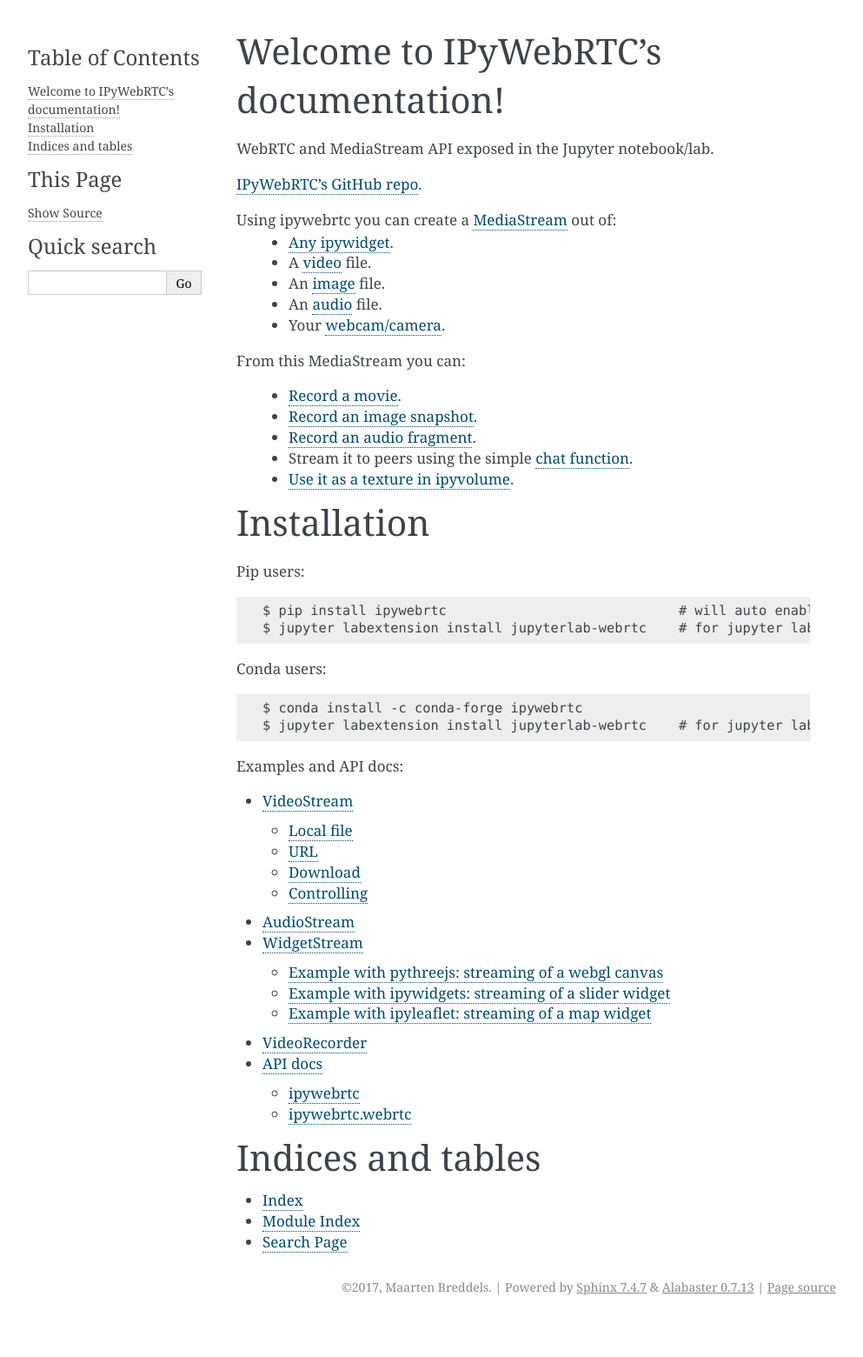
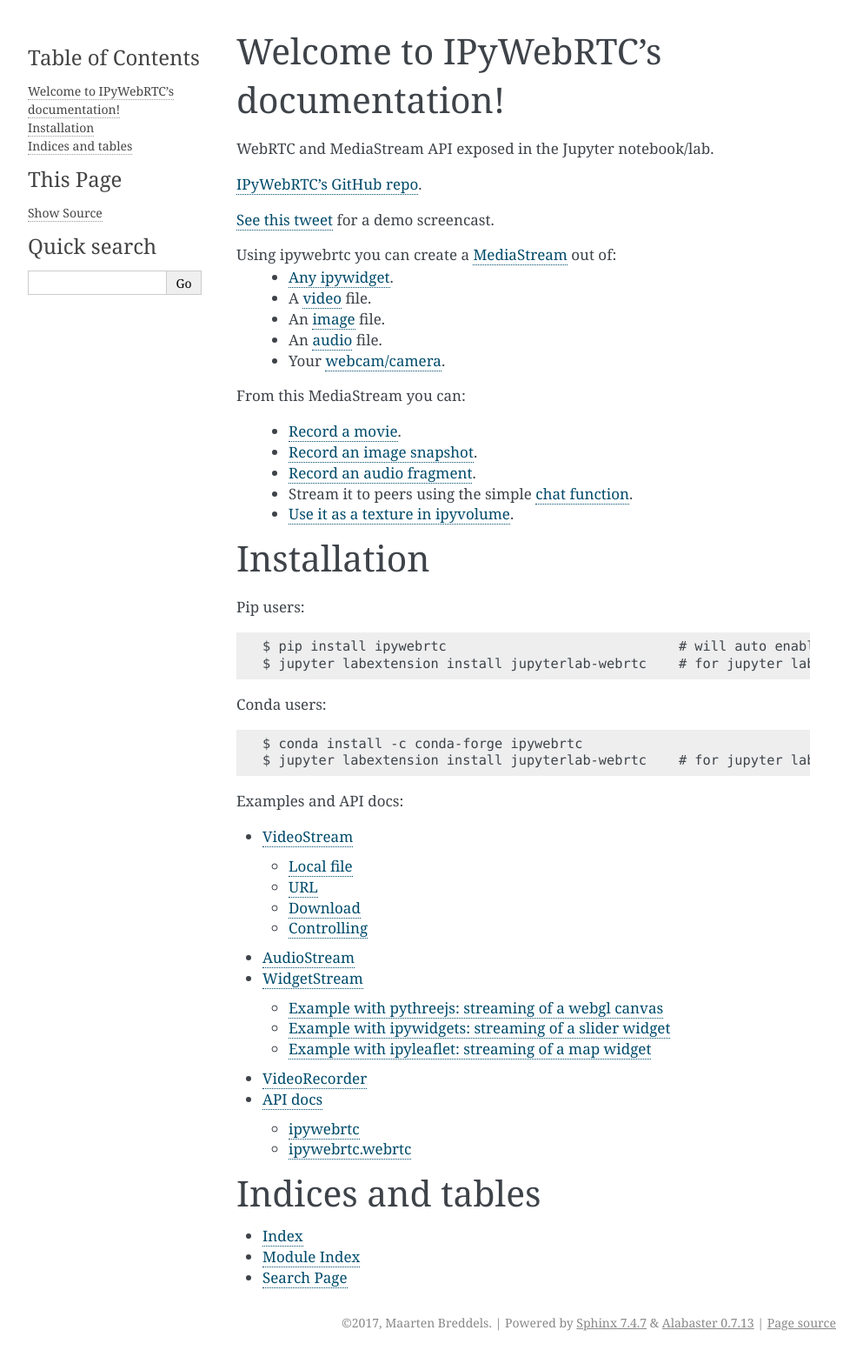
Before and after one commit to maartenbreddels/ipywebrtc, a Sphinx documentation site: the page built from docs/source/index.rst, in a window 1280 px wide. Shown: the whole page at 87% size, without its empty margins (148-1141 px from the left). Built offline with Sphinx 7.4.7, drawn with Linux system fonts in a browser that asks for light colours; pages that are not in the unit, such as notebooks, are missing from menus; before the commit the page ends 1519 px from its top, so only the background shows below that.

Commit message:
include link to tweet

```diff
--- a/docs/source/index.rst
+++ b/docs/source/index.rst
@@ -9,6 +9,8 @@
 WebRTC and MediaStream API exposed in the Jupyter notebook/lab.
 
 `IPyWebRTC's GitHub repo <https://github.com/maartenbreddels/ipywebrtc/issues/new>`_.
+
+`See this tweet <https://twitter.com/maartenbreddels/status/1027995865024262144>`_ for a demo screencast.
 
 Using ipywebrtc you can create a `MediaStream <api.html#ipywebrtc.webrtc.MediaStream>`_ out of:
  * `Any ipywidget <https://ipywebrtc.readthedocs.io/en/latest/api.html#ipywebrtc.webrtc.WidgetStream>`_.
```
Also changed, not shown: README.md (+3 -0 lines).
